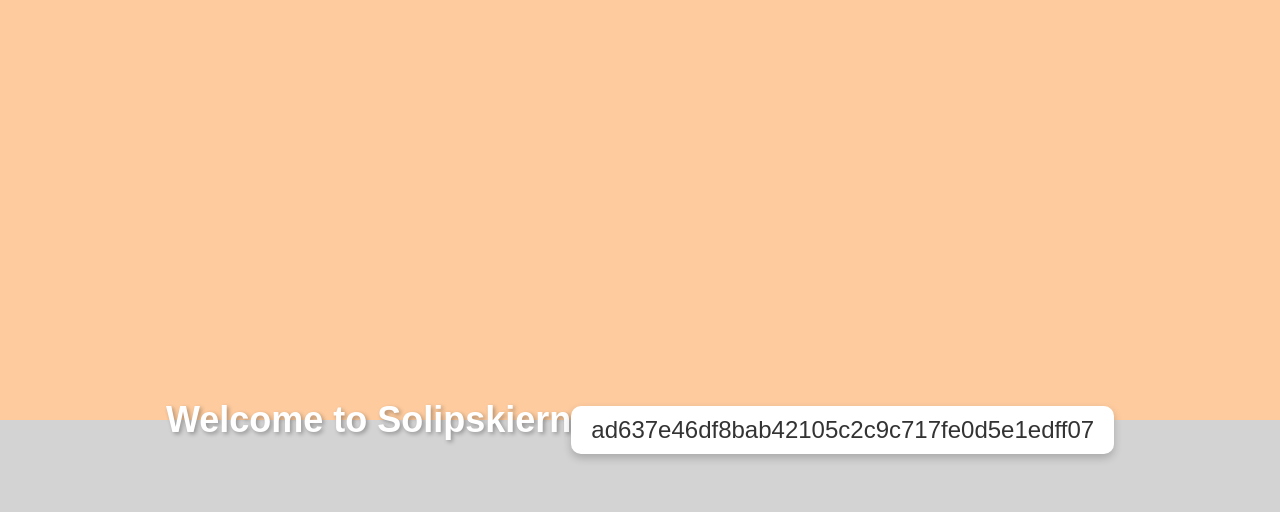
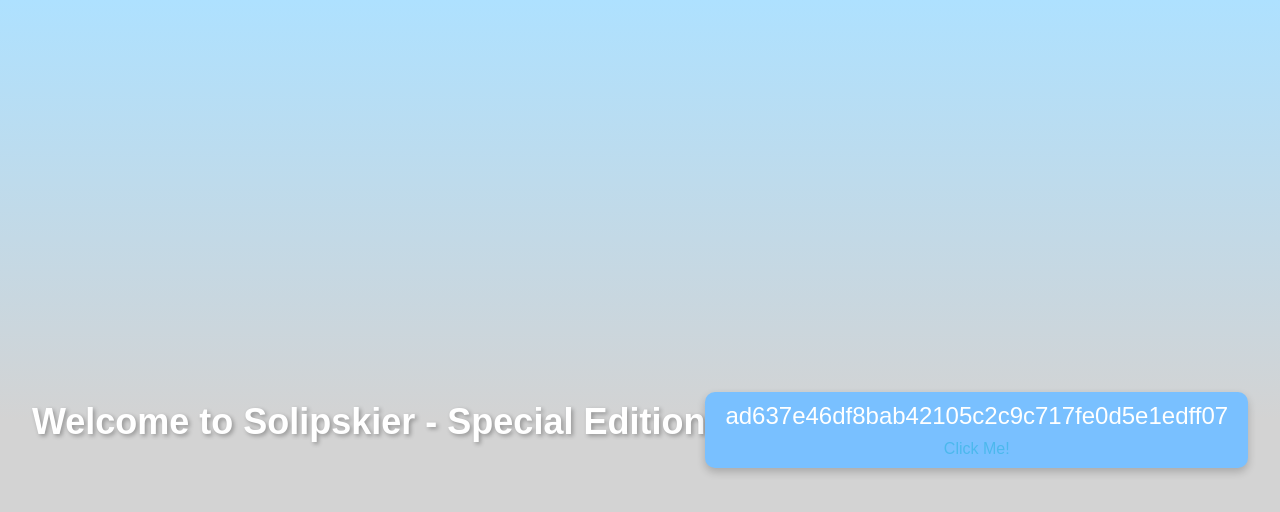
Before and after one commit to solipskierr/solipskier, a plain HTML site: page index.html in a window 1280 px wide. Drawn offline with Linux system fonts and the light colour scheme.

Commit message:
Update index.html

```diff
--- a/index.html
+++ b/index.html
@@ -5,7 +5,7 @@
     <style>
         body {
             font-family: Arial, sans-serif;
-            background-image: linear-gradient(to bottom, #FDCB9E, #FDCB9E 50%, #D3D3D3 50%);
+            background-image: linear-gradient(to bottom, #AEE1FF, #D3D3D3 50%);
             margin: 0;
             padding: 20px;
             display: flex;
@@ -19,23 +19,26 @@
             font-size: 36px;
             color: #FFFFFF;
             text-shadow: 2px 2px 4px rgba(0, 0, 0, 0.3);
+            margin-bottom: 20px;
         }
 
         .text {
             font-size: 24px;
-            color: #333;
+            color: #FFFFFF;
             margin-top: 40px;
             padding: 10px 20px;
-            background-color: #FFFFFF;
+            background-color: #79C0FF;
             border-radius: 10px;
             box-shadow: 0px 4px 8px rgba(0, 0, 0, 0.2);
             animation: bounce 1s infinite alternate;
             cursor: pointer;
+            transition: background-color 0.3s ease-in-out;
         }
 
         .text:hover {
             transform: scale(1.05);
-            transition: transform 0.3s ease-in-out;
+            background-color: #B3E5FF;
+            transition: transform 0.3s ease-in-out, background-color 0.3s ease-in-out;
             animation: none;
         }
 
@@ -47,10 +50,18 @@
                 transform: translateY(-10px);
             }
         }
+
+        .text::after {
+            content: "Click Me!";
+            font-size: 16px;
+            color: #4CB8ED;
+            display: block;
+            margin-top: 10px;
+        }
     </style>
 </head>
 <body>
-    <h1>Welcome to Solipskiern</h1>
+    <h1>Welcome to Solipskier - Special Edition</h1>
     <div class="text" id="displayText"></div>
 
     <script>
```
